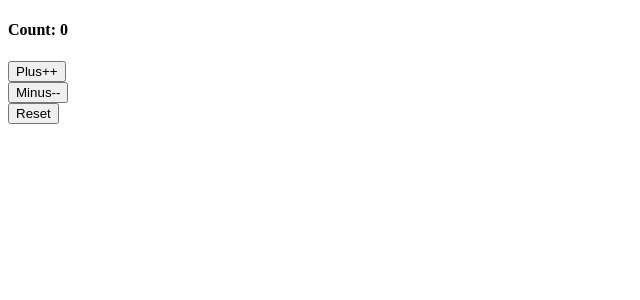
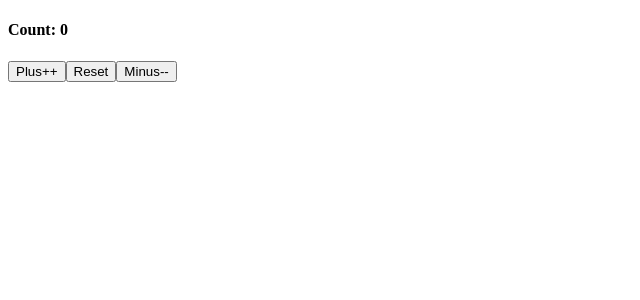
Before and after one commit to azeezabidoye/react_playground, a React (Vite) app: page / in a window 1280 px wide. Shown: the top 300 px of the page, without its empty margins (0-640 px from the left). Built offline with nearby package versions, Linux system fonts and the light colour scheme.

Commit message:
Counter values logged

```diff
--- a/src/App.jsx
+++ b/src/App.jsx
@@ -105,11 +105,20 @@ const Button = ({ onClick, text }) => {
 const App = () => {
   const [counter, setCounter] = useState(0);
 
-  const increaseByTen = () => setCounter(counter + 10);
+  const increaseByTen = () => {
+    console.log(`Rendering with counter value: ${counter}`);
+    setCounter(counter + 10);
+  };
 
-  const decreaseByTen = () => setCounter(counter - 10);
+  const decreaseByTen = () => {
+    console.log(`Rendering with counter value: ${counter}`);
+    setCounter(counter - 10);
+  };
 
-  const setToZero = () => setCounter(0);
+  const setToZero = () => {
+    console.log(`Rendering with counter value: ${counter}`);
+    setCounter(0);
+  };
 
   // setTimeout(() => {
   //   setCounter(counter + 10);
@@ -119,9 +128,9 @@ const App = () => {
   return (
     <div>
       <Display counter={counter} />
-      <Button onClick={increaseByTen} text={"Plus++"} /> <br />
-      <Button onClick={decreaseByTen} text={"Minus--"} /> <br />
+      <Button onClick={increaseByTen} text={"Plus++"} />
       <Button onClick={setToZero} text={"Reset"} />
+      <Button onClick={decreaseByTen} text={"Minus--"} />
     </div>
   );
 };
```
